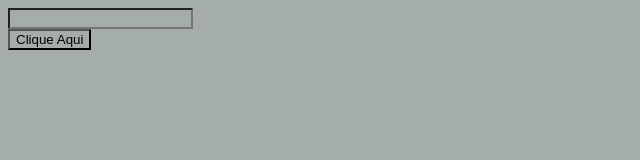
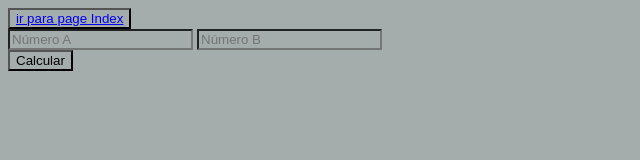
Before and after one commit to bruninho98kk/intro-js-01, a plain HTML site: page pages/math.html in a window 1280 px wide. Shown: the whole page, without its empty margins (0-640 px from the left). Drawn offline with Linux system fonts and the light colour scheme.

Commit message:
feat: create calculate function

```diff
--- a/assets/scripts/math.scripts.js
+++ b/assets/scripts/math.scripts.js
@@ -0,0 +1,11 @@
+function calcular() {
+    let numA = Number(document.getElementById("numA").value);
+    let numB = Number(document.getElementById("numB").value);
+
+    alert(numA)
+    alert(numB)
+
+    let result = numA + numB
+
+    document.getElementById("result").innerText = result;
+}
--- a/pages/math.html
+++ b/pages/math.html
@@ -3,23 +3,23 @@
   <head>
     <meta charset="UTF-8" />
     <meta name="viewport" content="width=device-width, initial-scale=1.0" />
-    <title>Intro JS</title>
+    <title>Cálculos JS</title>
     <link rel="stylesheet" href="/assets/styles/styles.css" />
   </head>
   <body>
-        <div>
-        <input id="nome" type="text" />
-        </div>
 
-        <div>
-          <button onclick="exibirNome()" id="btn">Clique Aqui</button>
-        </div>
+    <button><a href="../index.html">ir para page Index</a></button>
 
-        <div>
-          <p id="msg">
+     <div>
+        <input id="numA" type="number" placeholder="Número A">
+        <input id="numB" type="number" placeholder="Número B">
+     </div>
 
-          </p>
-        </div>
+     <div>
+        <button id="btn" onclick="calcular()">Calcular</button>
+     </div>
+
+     <p id="result"></p>
 
         <script src="../assets/scripts/math.scripts.js"></script>
   </body>
```
Also changed, not shown: index.html (+2 -0 lines).
